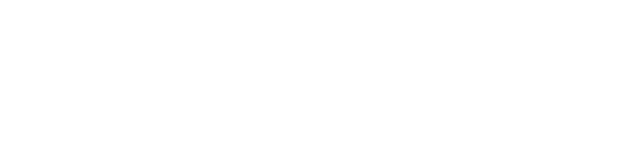
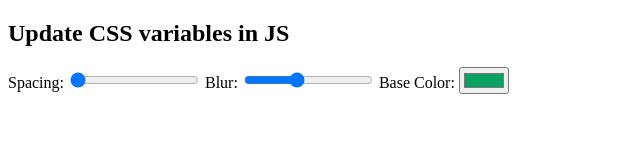
Before and after one commit to NishatFariza/JS-CSS-Variables, a plain HTML site: page index.html in a window 1280 px wide. Shown: the whole page, without its empty margins (0-640 px from the left). Drawn offline with Linux system fonts and the light colour scheme.

Commit message:
content add

```diff
--- a/css/style.css
+++ b/css/style.css
@@ -0,0 +1,6 @@
+:root{
+    --base: #0aa364;
+    --spacing: 10px;
+
+
+}
--- a/index.html
+++ b/index.html
@@ -5,8 +5,23 @@
     <meta http-equiv="X-UA-Compatible" content="IE=edge">
     <meta name="viewport" content="width=device-width, initial-scale=1.0">
     <title>JS CSS Variables</title>
+    <link rel="stylesheet" href="css/style.css">
 </head>
 <body>
+    <h2>Update CSS variables in <span>JS</span></h2>
+        <div class="controls-wrap">
+            <label for="spacing">Spacing:</label>
+            <input type="range" name="spacing" id="spacing" min="10" max="200" value="10" data-sizing="px">
 
+            <label for="blur">Blur:</label>
+            <input type="range" name="blur" id="blur" min="0" max="25" value="10" data-sizing="px">
+
+            <label for="base">Base Color:</label>
+            <input type="color" name="color" id="color" value="#0aa364">
+        </div>
+
+
+
+    <script src="js/app.js"></script>
 </body>
 </html>
```
